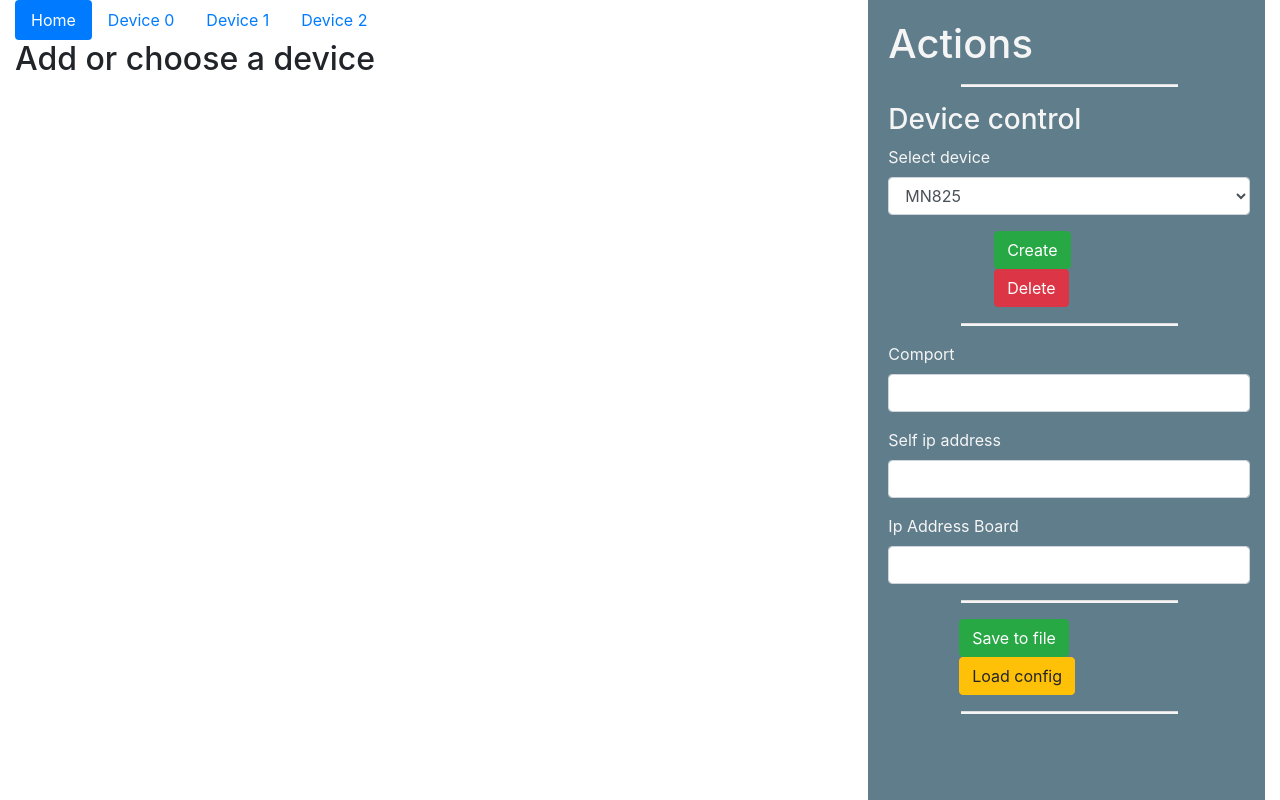
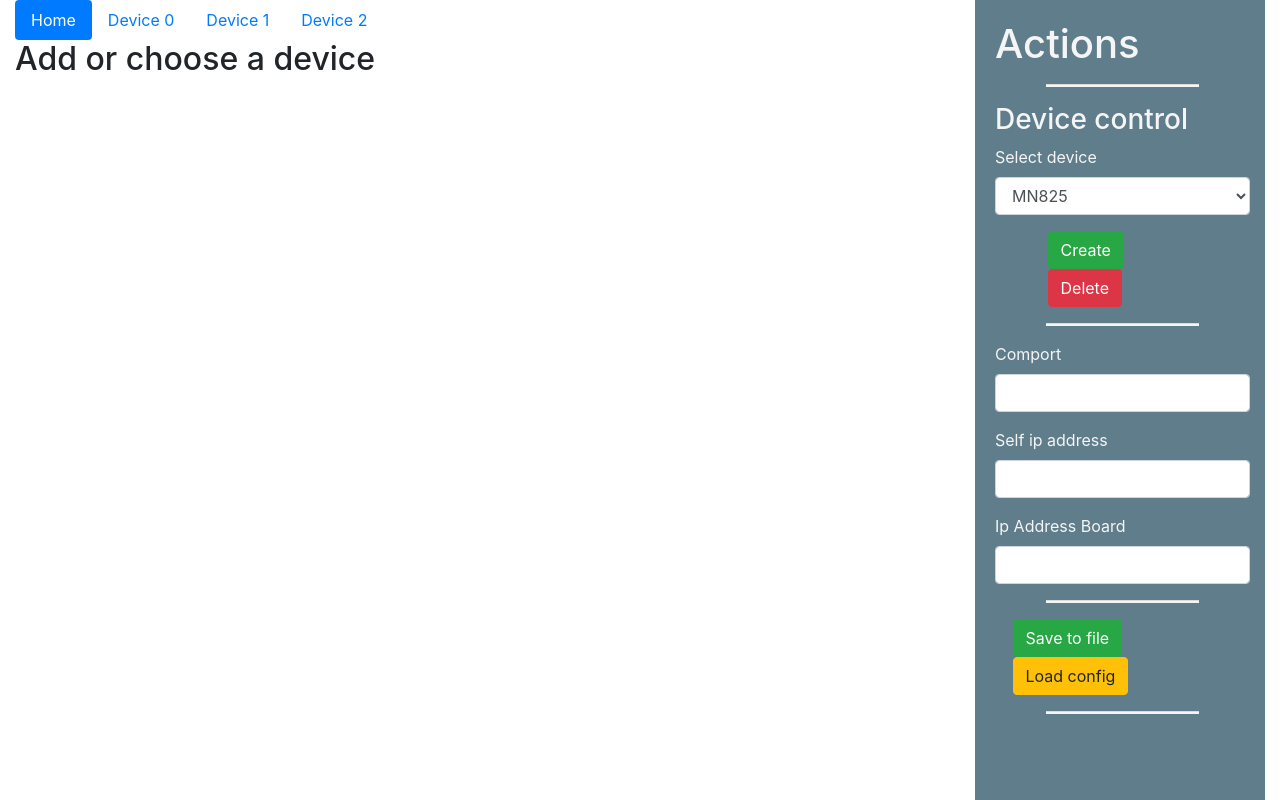
Before and after one commit to gusenkovs/mcu-config-app, a Vue app: page /#/ in a window 1280 px wide. Shown: the top 800 px of the page. Built offline with nearby package versions, Linux system fonts and the light colour scheme.

Commit message:
Hot fixes

```diff
--- a/public/index.html
+++ b/public/index.html
@@ -3,13 +3,18 @@
   <head>
     <meta charset="utf-8">
     <meta http-equiv="X-UA-Compatible" content="IE=edge">
-    <meta name="viewport" content="width=device-width,initial-scale=1.0">
+    <meta
+      name="viewport"
+      content="width=device-width, initial-scale=1.0, user-scalable=no">
     <link rel="icon" href="<%= BASE_URL %>favicon.ico">
-    <title>config-app</title>
+    <title>MCU Config App</title>
   </head>
   <body>
     <noscript>
-      <strong>We're sorry but config-app doesn't work properly without JavaScript enabled. Please enable it to continue.</strong>
+      <strong>
+        We're sorry but config-app doesn't work properly without JavaScript
+        enabled. Please enable it to continue.
+      </strong>
     </noscript>
     <div id="app"></div>
     <!-- built files will be auto injected -->
--- a/src/App.vue
+++ b/src/App.vue
@@ -1,7 +1,5 @@
 <template>
-  <div id="app">
-    <router-view/>
-  </div>
+  <router-view/>
 </template>
 
 <style lang="scss">
--- a/src/views/Home.vue
+++ b/src/views/Home.vue
@@ -5,7 +5,7 @@
         <div class="col">
            <Workspace/>
         </div>
-        <div class="col-md-6 col-lg-5 col-xl-4">
+        <div class="col-md-5 col-lg-4 col-xl-3">
           <SideBar/>
         </div>
       </div>
```
